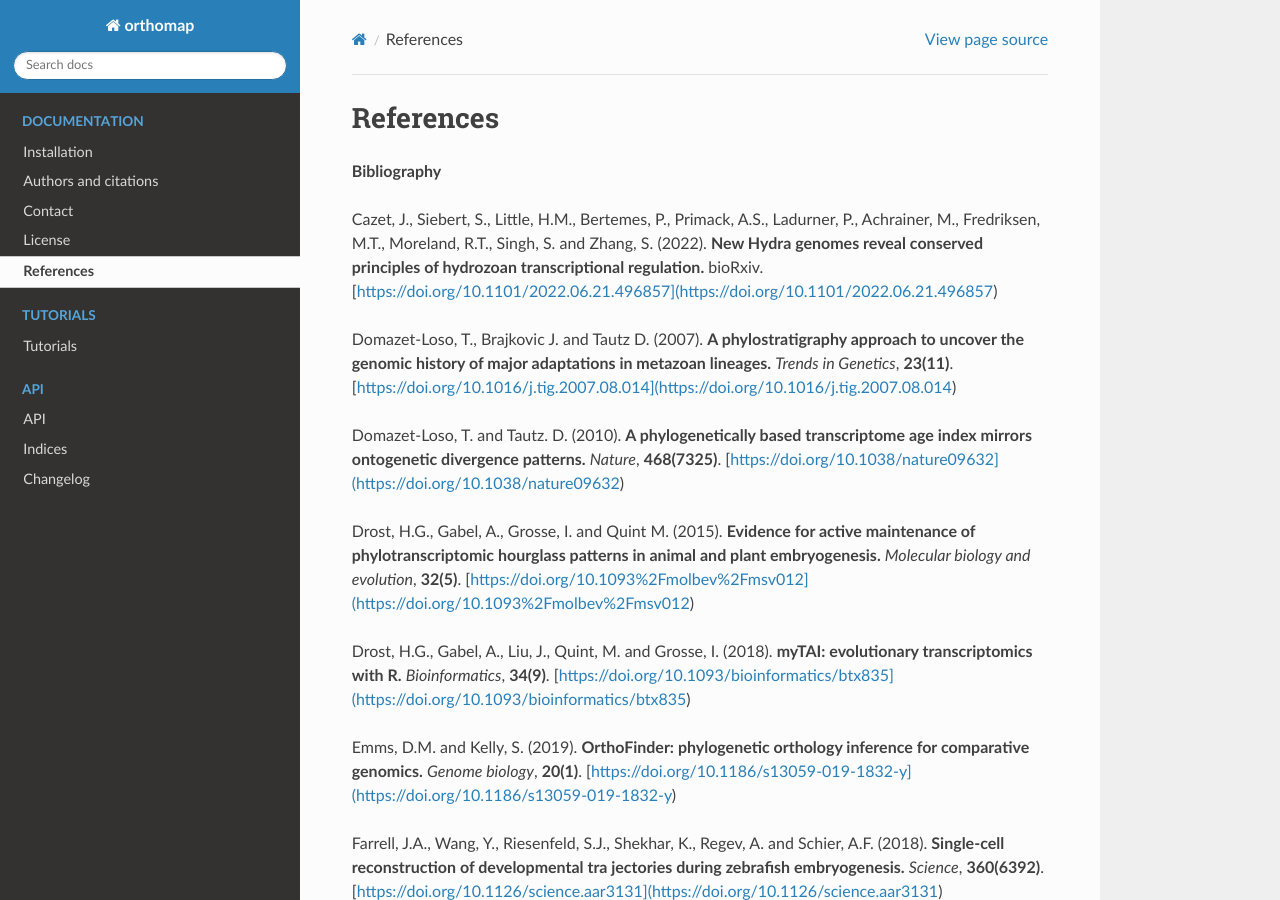
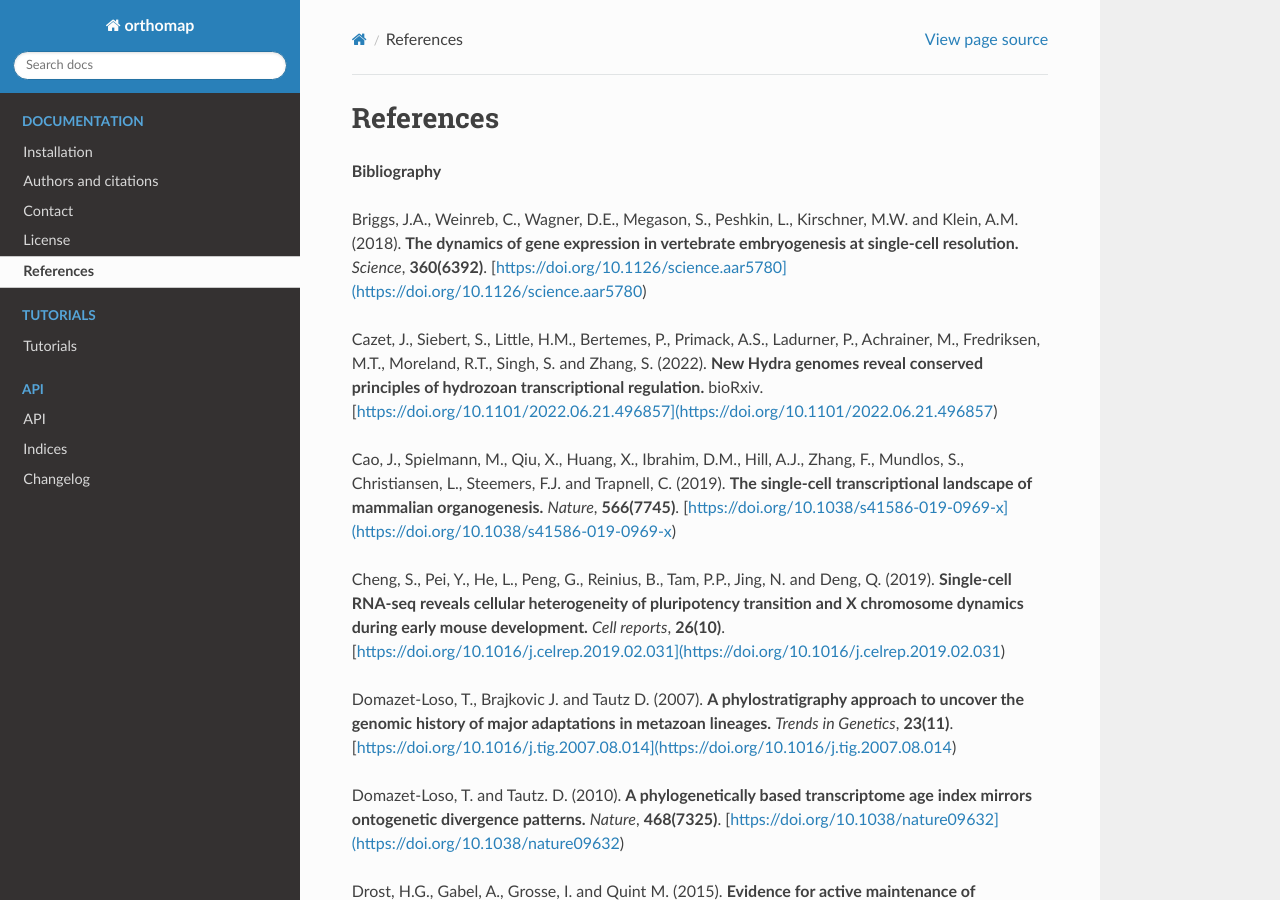
Before and after one commit to kullrich/orthomap, a Sphinx documentation site: the page built from docs/references/index.rst, in a window 1280 px wide and 900 px high. Built offline with Sphinx 7.4.7 and the Read the Docs theme 2.0.0, drawn with Linux system fonts in a browser that asks for light colours; formulas are drawn with MathJax 3; some of the changed text lies outside the part shown.

Commit message:
# update docs

```diff
--- a/docs/references/index.rst
+++ b/docs/references/index.rst
@@ -3,9 +3,20 @@ References
 
 **Bibliography**
 
+Briggs, J.A., Weinreb, C., Wagner, D.E., Megason, S., Peshkin, L., Kirschner, M.W. and Klein, A.M. (2018).
+**The dynamics of gene expression in vertebrate embryogenesis at single-cell resolution.** *Science*, **360(6392)**. [https://doi.org/10.1126/science.aar5780](https://doi.org/10.1126/science.aar5780)
+
 Cazet, J., Siebert, S., Little, H.M., Bertemes, P., Primack, A.S., Ladurner, P., Achrainer, M., Fredriksen,
 M.T., Moreland, R.T., Singh, S. and Zhang, S. (2022). **New Hydra genomes reveal conserved principles of hydrozoan
 transcriptional regulation.** bioRxiv. [https://doi.org/10.1101/2022.06.21.496857](https://doi.org/10.1101/2022.06.21.496857)
+
+Cao, J., Spielmann, M., Qiu, X., Huang, X., Ibrahim, D.M., Hill, A.J., Zhang, F., Mundlos, S., Christiansen, L.,
+Steemers, F.J. and Trapnell, C. (2019). **The single-cell transcriptional landscape of mammalian organogenesis.**
+*Nature*, **566(7745)**. [https://doi.org/10.1038/s41586-019-0969-x](https://doi.org/10.1038/s41586-019-0969-x)
+
+Cheng, S., Pei, Y., He, L., Peng, G., Reinius, B., Tam, P.P., Jing, N. and Deng, Q. (2019). **Single-cell RNA-seq
+reveals cellular heterogeneity of pluripotency transition and X chromosome dynamics during early mouse development.**
+*Cell reports*, **26(10)**. [https://doi.org/10.1016/j.celrep.2019.02.031](https://doi.org/10.1016/j.celrep.2019.02.031)
 
 Domazet-Loso, T., Brajkovic J. and Tautz D. (2007). **A phylostratigraphy approach to uncover the genomic history of
 major adaptations in metazoan lineages.** *Trends in Genetics*, **23(11)**. [https://doi.org/10.1016/j.tig.2007.08.014](https://doi.org/10.1016/j.tig.2007.08.014)
@@ -60,10 +71,18 @@ reduction.** *arXiv preprint*, **arXiv:1802.03426**. [https://doi.org/10.48550/a
 McKinney, W. (2011). **pandas: a foundational python library for data analysis and statistics.**
 *Python for high performance and scientific computing*, **14(9)**. [https://www.dlr.de/sc/portaldata/15/resources/dokumente/pyhpc2011/submissions/pyhpc2011_submission_9.pdf](https://www.dlr.de/sc/portaldata/15/resources/dokumente/pyhpc2011/submissions/pyhpc2011_submission_9.pdf)
 
+Mohammed, H., Hernando-Herraez, I., Savino, A., Scialdone, A., Macaulay, I., Mulas, C., Chandra, T., Voet, T.,
+Dean, W., Nichols, J. and Marioni, J.C. (2017). **Single-cell landscape of transcriptional heterogeneity and cell fate
+decisions during mouse early gastrulation.** *Cell reports*, **20(5)**. [https://doi.org/10.1016/j.celrep.2017.07.009](https://doi.org/10.1016/j.celrep.2017.07.009)
+
 Packer, J.S., Zhu, Q., Huynh, C., Sivaramakrishnan, P., Preston, E., Dueck, H., Stefanik, D.,
 Tan, K., Trapnell, C., Kim, J. and Waterston, R.H., (2019).
 **A lineage-resolved molecular atlas of C. elegans embryogenesis at single-cell resolution.**
 *Science*, **365(6459)**. [https://doi.org/10.1126/science.aax1971](https://doi.org/10.1126/science.aax1971)
+
+Pijuan-Sala, B., Griffiths, J.A., Guibentif, C., Hiscock, T.W., Jawaid, W., Calero-Nieto, F.J., Mulas, C.,
+Ibarra-Soria, X., Tyser, R.C., Ho, D.L.L. and Reik, W. (2019). **A single-cell molecular map of mouse gastrulation and
+early organogenesis.** *Nature*, **566(7745)**. [https://doi.org/10.1038/s41586-019-0933-9](https://doi.org/10.1038/s41586-019-0933-9)
 
 Qiu, C., Cao, J., Martin, B.K., Li, T., Welsh, I.C., Srivatsan, S., Huang, X., Calderon,
 D., Noble, W.S., Disteche, C.M. and Murray, S.A. (2022).
```
